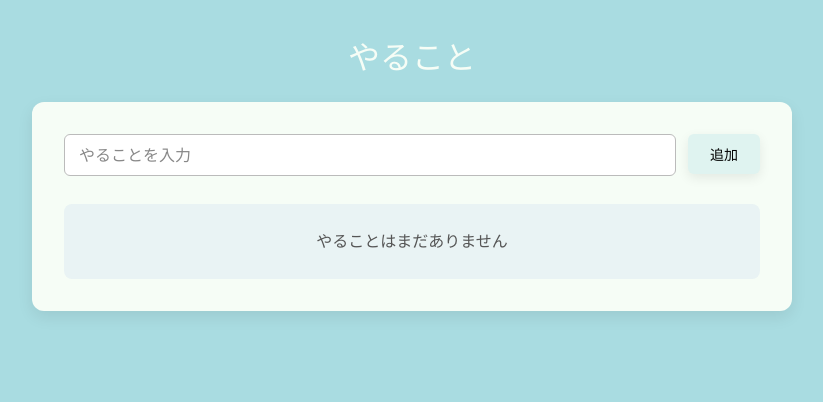
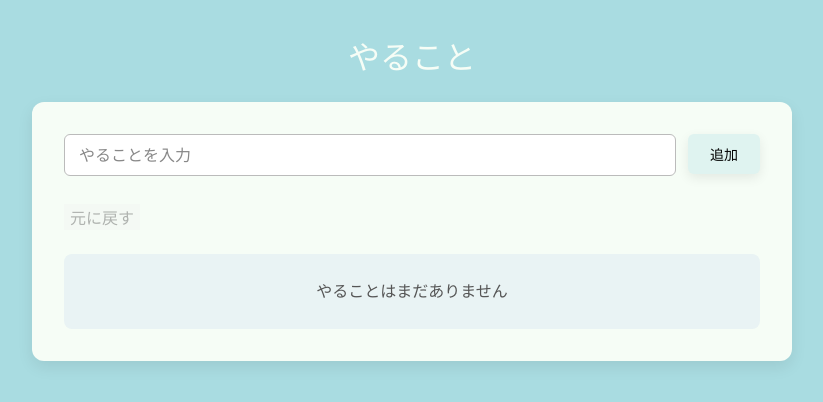
Before and after one commit to samovar1214/react-practices, a React (Vite) app: page / in a window 1280 px wide. Shown: the top 402 px of the page, without its empty margins (228-1051 px from the left). Built offline with nearby package versions, Linux system fonts and the light colour scheme.

Commit message:
「元に戻す」ボタンを追加

```diff
--- a/src/App.jsx
+++ b/src/App.jsx
@@ -55,6 +55,10 @@ export default function App() {
     dispatch({ type: "delete", id });
   }
 
+  function handleUndo() {
+    dispatch({ type: "undo" });
+  }
+
   return (
     <div className="app">
       <header className="app-header">
@@ -64,7 +68,13 @@ export default function App() {
       <main className="main-content">
         <section className="task-panel">
           <TaskForm onAdd={handleAdd} />
-
+          <button
+            type="button"
+            onClick={handleUndo}
+            disabled={state.history.length === 0}
+          >
+            元に戻す
+          </button>
           {totalTasks === 0 ? (
             <p className="empty-message">やることはまだありません</p>
           ) : (
```
